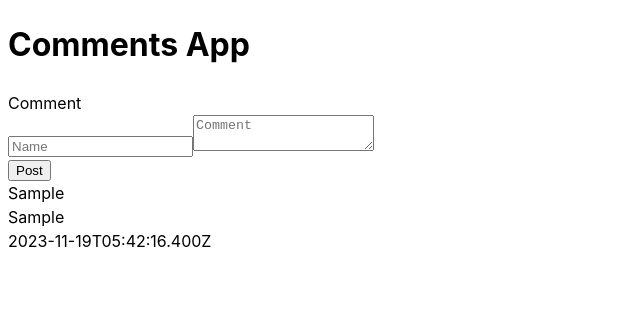
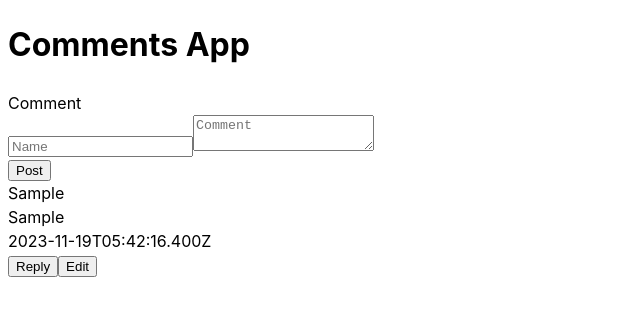
Before and after one commit to Jayasurya-Seetharaman/comments-app, a React (Vite) app: page / in a window 1280 px wide. Both pictures are taken after typing "Sample", "Sample" into the empty fields and a click on the button "Post". Shown: the top 316 px of the page, without its empty margins (0-640 px from the left). Built offline with nearby package versions, Linux system fonts and the light colour scheme.

Commit message:
Added Reply functionality to the Comment

```diff
--- a/src/components/Posts.tsx
+++ b/src/components/Posts.tsx
@@ -1,4 +1,7 @@
+import { useState } from "react";
 import { CommonProps, PostProps } from "../types";
+import PostForm from "./PostForm";
+import { appStore } from "../stores/appStore";
 
 /* check if we can use discriminated unions to make this component more generic */
 // type CommentPostProps = {
@@ -21,7 +24,15 @@ type PostsProps = {
 };
 
 export default function Posts(props: PostsProps) {
+  const { addReply } = appStore();
+  const [currentFocusReplyId, setCurrentFocusReplyId] = useState("");
   const { type, data, postId } = props;
+
+  const handleOnAddReplySubmit = (e: CommonProps, id: string) => {
+    addReply(e, id);
+    setCurrentFocusReplyId("");
+  };
+
   return (
     <div className="px-4 py-2 max-w-[600px] m-auto flex flex-col border border-[#EFEFEF] rounded-sm">
       {data.map((post) => {
@@ -31,7 +42,22 @@ export default function Posts(props: PostsProps) {
               <div>{post.name}</div>
               <div>{post.message}</div>
               <div>{post.timestamp}</div>
+              {type === "comment" && (
+                <button
+                  onClick={() => setCurrentFocusReplyId(post.id)}
+                  className="text-blue-500 mr-3"
+                >
+                  Reply
+                </button>
+              )}
+              <button className="text-blue-500">Edit</button>
             </div>
+            {currentFocusReplyId === post.id && (
+              <PostForm
+                headerText="Reply"
+                onSubmit={(e) => handleOnAddReplySubmit(e, post.id)}
+              />
+            )}
             {post.replies && post.replies.length > 0 && (
               <Posts type="reply" data={post.replies} postId={post.id} />
             )}
```
